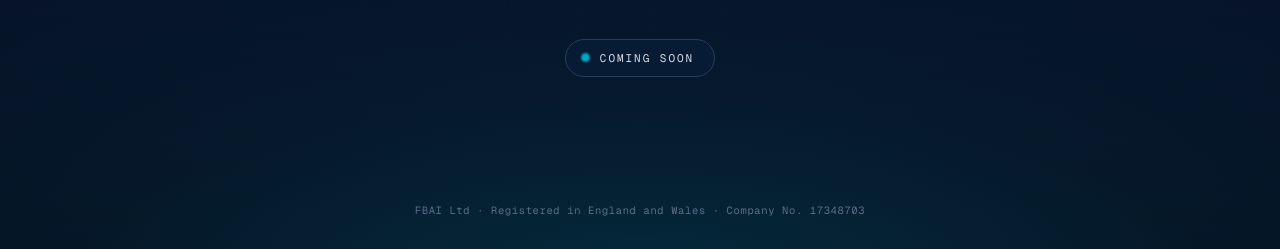
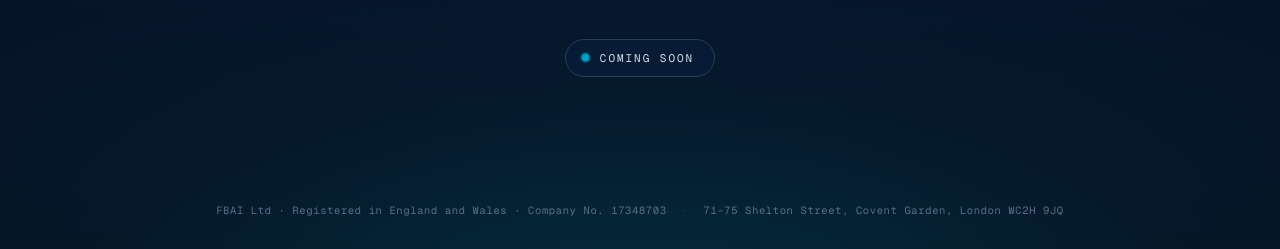
Before and after one commit to AkumaWB/fbai-site, a plain HTML site: page index.html in a window 1280 px wide. Shown: the part 551-800 px from the top of the page. Drawn offline with nearby package versions, Linux system fonts and the light colour scheme.

Commit message:
Add registered office address to footer (Companies Act trading disclosure)

```diff
--- a/index.html
+++ b/index.html
@@ -256,6 +256,8 @@
 
   <footer>
     FBAI Ltd · Registered in England and Wales · Company No. 17348703
+    <span class="sep">·</span>
+    71–75 Shelton Street, Covent Garden, London WC2H 9JQ
   </footer>
 
 </body>
```
